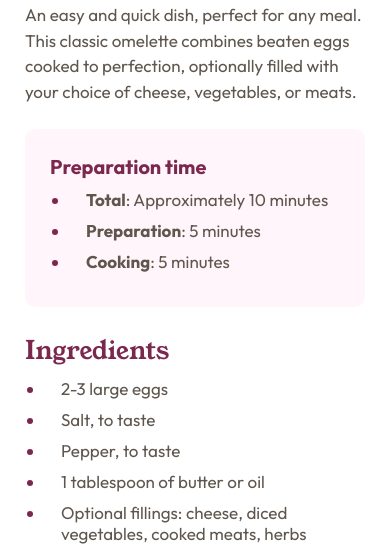
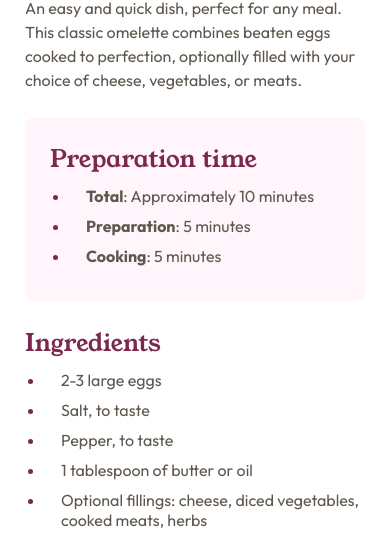
Before and after one commit to A-Elmaghraby/recipe-page, a plain HTML site: page index.html in a window 390 px wide. Shown: the part 312-858 px from the top of the page. Drawn offline with Linux system fonts and the light colour scheme.

Commit message:
Fix heading and update font-size for accessibility
Updated HTML to follow proper heading hierarchy (e.g., changed <h1> followed by <h3> to <h1> followed by <h2>).
Replaced px with rem for font-size in CSS to improve scalability and accessibility.
Ensured changes align with best practices for semantic HTML and responsive design.

```diff
--- a/index.html
+++ b/index.html
@@ -26,7 +26,7 @@
         optionally filled with your choice of cheese, vegetables, or meats.</p>
     </div>
     <div class="preparation">
-      <h3>Preparation time</h3>
+      <h2>Preparation time</h2>
       <ul class="prep-list">
         <li><span>Total</span>:  Approximately 10 minutes</li>
         <li><span>Preparation</span>:  5 minutes</li>
--- a/style.css
+++ b/style.css
@@ -6,7 +6,7 @@
 }
 body {
     font-family: "Outfit", sans-serif;
-    font-size: 17px;
+    font-size: 1rem;
     font-weight: 400;
     background-color: hsl(30, 54%, 90%);
     max-width: 1440px;
@@ -27,7 +27,7 @@ body {
 }
 
 li {
-    padding-left: 1rem;
+    padding-left: 16px;
     margin-bottom: 10px;
 }
 ul li::marker {
@@ -112,7 +112,7 @@ span {
 table {
     width: 100%;
     border-collapse: collapse;
-    margin-top: 1rem;
+    margin-top: 16px;
   }
 
 table td {
@@ -155,5 +155,5 @@ table td {
     justify-content: center;
     align-items: center;
 }
-.attribution { font-size: 12px; }
+.attribution { font-size: 0.8rem; }
 .attribution a { color: hsl(228, 45%, 44%); }
```
